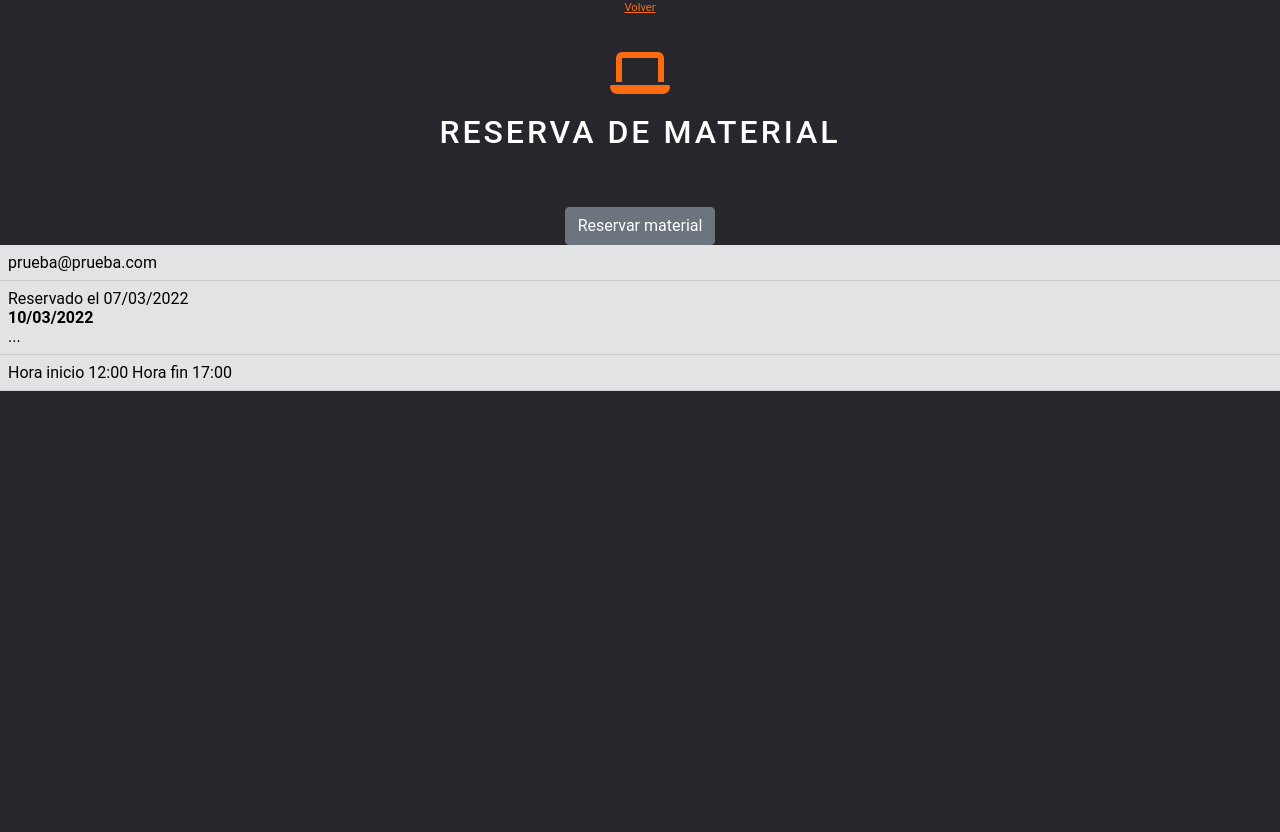
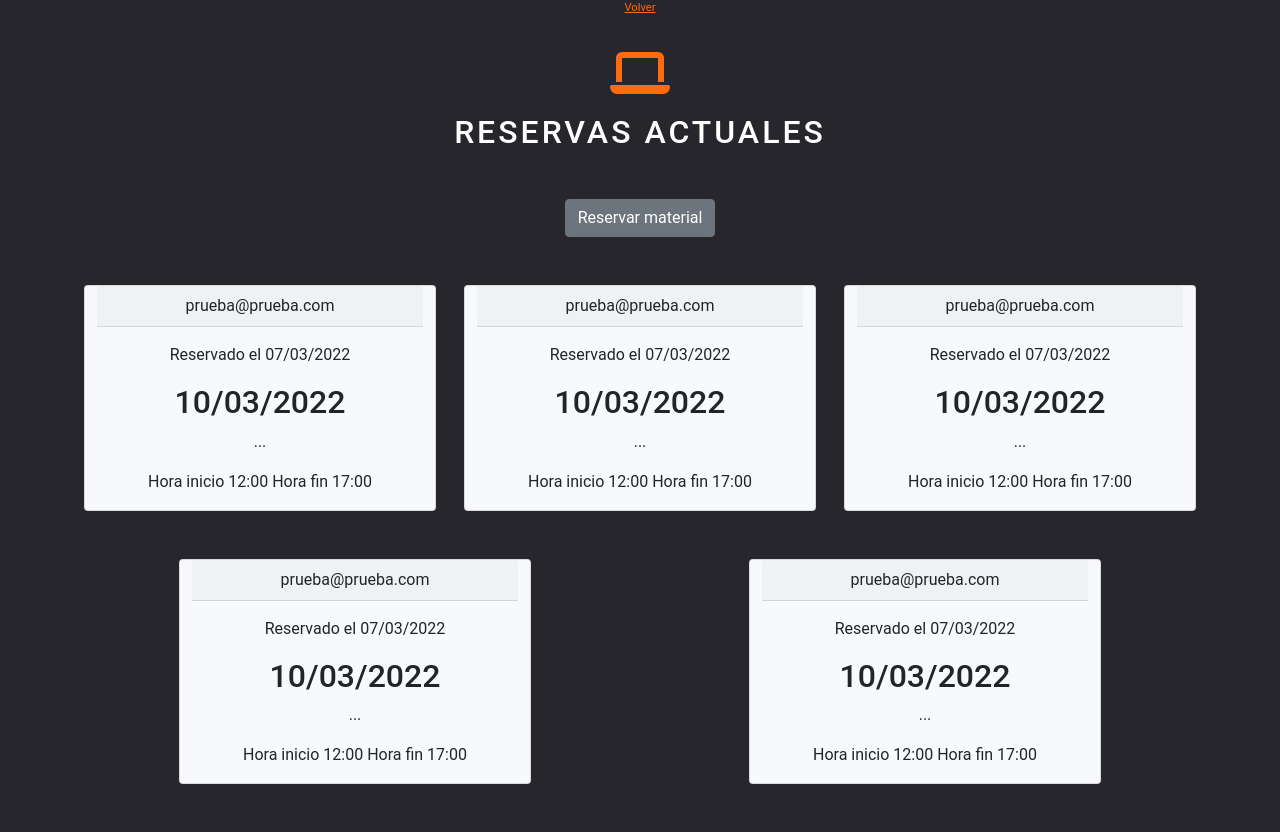
Before and after one commit to marcos223467/ControlMaterial-1, a PHP site: page /reservas.php in a window 1280 px wide. Before the commit the page ends 391 px from the top, so only its background shows below. Run offline with PHP 8.4, Linux system fonts and the light colour scheme; the visitor is signed in with stand-in values (Sample User, id 1); some libraries are stand-ins or nearby versions.

Commit message:
actualizaciones reservar y reservas

```diff
--- a/assets/css/estilo.css
+++ b/assets/css/estilo.css
@@ -50,6 +50,7 @@ h1
 	height: 20rem !important;
 }
 
+/*RESERVAS*/
 #top-reservas a
 {
 	text-decoration: underline;
@@ -64,6 +65,7 @@ h1
 #top-reservas h2
 {
 	margin-top: 1rem;
+	margin-bottom: 3rem;
 	color: white;
 	font-size: 2rem;
 	text-transform: uppercase;
@@ -71,5 +73,20 @@ h1
 }
 #top-reservas button
 {
-	margin-top: 3rem;
+	margin-bottom: 3rem;
 }
+.card-title
+{
+	font-size: 2rem;
+}
+
+
+/*RESERVAR*/
+.reservar input
+{
+	width: 18rem;
+}
+.reservar select
+{
+	width: 18rem;
+}
--- a/reservas.php
+++ b/reservas.php
@@ -27,7 +27,7 @@
     <meta charset="utf-8">
         <meta name="viewport" content="width=device-width, initial-scale=1">
         <link rel="shortcut icon" href="assets/img/favicon.ico" type="image/x-icon"/>
-        <title>Reservar</title>
+        <title>Reservas</title>
         <script src="https://kit.fontawesome.com/39f1326549.js" crossorigin="anonymous"></script>
         <!-- Bootstrap CSS -->
         <link href="https://cdn.jsdelivr.net/npm/bootstrap@5.0.2/dist/css/bootstrap.min.css" rel="stylesheet" integrity="sha384-EVSTQN3/azprG1Anm3QDgpJLIm9Nao0Yz1ztcQTwFspd3yD65VohhpuuCOmLASjC" crossorigin="anonymous">
@@ -42,15 +42,57 @@
         <div id="top-reservas">
             <a href="menu.php">Volver</a><br>
             <i class="fas fa-solid fa-laptop"></i>
-            <h2>Reserva de material</h2>
+            <h2>Reservas actuales</h2>
             <button type="button" class="btn btn-secondary" onclick="window.location='reservar.php'">Reservar material</button>
         </div>
-        <div>
-            <table class="table table-secondary tabla-reservas">
-                <tr><td>prueba@prueba.com</td></tr>
-                <tr><td>Reservado el 07/03/2022 <br> <b>10/03/2022</b> <br> ...</td></tr>
-                <tr><td>Hora inicio 12:00 Hora fin 17:00</td></tr>
-            </table>
+        <div class="container">
+            <div class="row row-cols-1 row-cols-sm-1 row-cols-md-2 row-cols-lg-3">
+                <div class="card text-dark bg-light mb-5 col mx-auto" style="max-width: 22rem;">
+                    <div class="card-header">prueba@prueba.com</div>
+                    <div class="card-body">
+                        <p class="card-text">Reservado el 07/03/2022</p>
+                        <h5 class="card-title">10/03/2022</h5>
+                        <p class="card-text">...</p>
+                        <p class="card-text">Hora inicio 12:00 Hora fin 17:00</p>
+                    </div>
+                </div>
+                <div class="card text-dark bg-light mb-5 col mx-auto" style="max-width: 22rem;">
+                    <div class="card-header">prueba@prueba.com</div>
+                    <div class="card-body">
+                        <p class="card-text">Reservado el 07/03/2022</p>
+                        <h5 class="card-title">10/03/2022</h5>
+                        <p class="card-text">...</p>
+                        <p class="card-text">Hora inicio 12:00 Hora fin 17:00</p>
+                    </div>
+                </div>
+                <div class="card text-dark bg-light mb-5 col mx-auto" style="max-width: 22rem;">
+                    <div class="card-header">prueba@prueba.com</div>
+                    <div class="card-body">
+                        <p class="card-text">Reservado el 07/03/2022</p>
+                        <h5 class="card-title">10/03/2022</h5>
+                        <p class="card-text">...</p>
+                        <p class="card-text">Hora inicio 12:00 Hora fin 17:00</p>
+                    </div>
+                </div>
+                <div class="card text-dark bg-light mb-5 col mx-auto" style="max-width: 22rem;">
+                    <div class="card-header">prueba@prueba.com</div>
+                    <div class="card-body">
+                        <p class="card-text">Reservado el 07/03/2022</p>
+                        <h5 class="card-title">10/03/2022</h5>
+                        <p class="card-text">...</p>
+                        <p class="card-text">Hora inicio 12:00 Hora fin 17:00</p>
+                    </div>
+                </div>
+                <div class="card text-dark bg-light mb-5 col mx-auto" style="max-width: 22rem;">
+                    <div class="card-header">prueba@prueba.com</div>
+                    <div class="card-body">
+                        <p class="card-text">Reservado el 07/03/2022</p>
+                        <h5 class="card-title">10/03/2022</h5>
+                        <p class="card-text">...</p>
+                        <p class="card-text">Hora inicio 12:00 Hora fin 17:00</p>
+                    </div>
+                </div>
+            </div>
         </div>
     </body>
     </html>
```
Also changed, not shown: reservar.php (+70 -1 lines).
